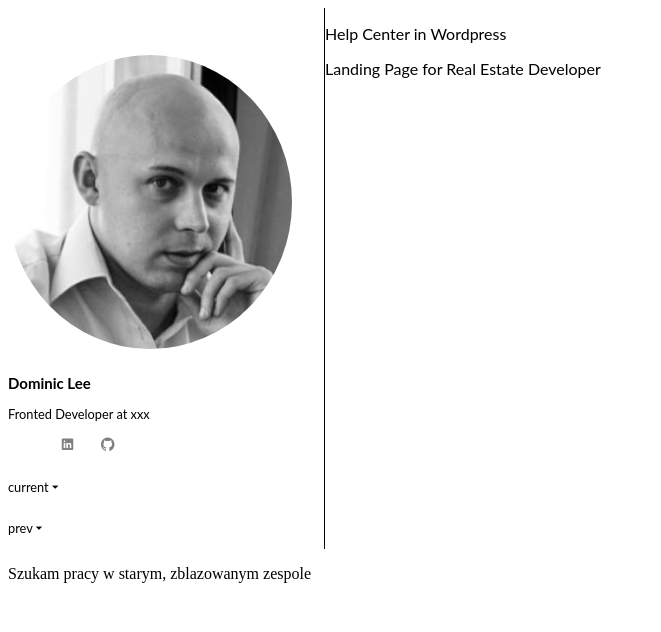
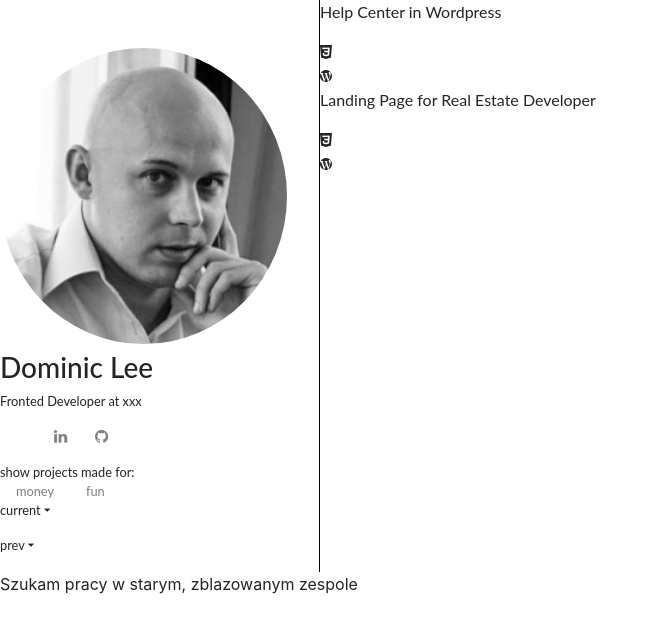
Before and after one commit to codezaur/folio, an Angular app: page / in a window 1280 px wide. Shown: the top 632 px of the page, without its empty margins (0-661 px from the left). Built offline with nearby package versions, Linux system fonts and the light colour scheme.

Commit message:
testing font icons

```diff
--- a/angular.json
+++ b/angular.json
@@ -28,7 +28,9 @@
             ],
             "styles": [
               "src/styles.scss",
-              "node_modules/ionicons/dist/scss/ionicons.scss"
+              "node_modules/ionicons/dist/scss/ionicons.scss",
+              "node_modules/font-awesome/css/font-awesome.css",
+              "node_modules/bootstrap/scss/bootstrap.scss"
             ],
             "scripts": [],
             "es5BrowserSupport": true
--- a/package.json
+++ b/package.json
@@ -19,7 +19,9 @@
     "@angular/platform-browser": "~7.2.0",
     "@angular/platform-browser-dynamic": "~7.2.0",
     "@angular/router": "~7.2.0",
+    "bootstrap": "^4.3.1",
     "core-js": "^2.5.4",
+    "font-awesome": "^4.7.0",
     "ionicons": "^4.6.3",
     "rxjs": "~6.3.3",
     "tslib": "^1.9.0",
--- a/src/app/bio/bio.component.html
+++ b/src/app/bio/bio.component.html
@@ -6,16 +6,26 @@
     <h3 class="intro-name">Dominic Lee</h3>
     <p class="intro-title">Fronted Developer at xxx</p>
     <ul>
-      <li> <a href="https://www.linkedin.com/in/dominiklipinski/"
-              target="_blank">
-              <i class="icon ion-logo-linkedin"></i></a>
+      <li>
+        <a href="https://www.linkedin.com/in/dominiklipinski/"
+          target="_blank">
+          <!-- <i class="icon ion-logo-linkedin"></i> -->
+          <i class="fa fa-linkedin"></i>
+        </a>
       </li>
-      <li> <a href="https://github.com/codezaur"
-        target="_blank">
-        <i class="icon ion-logo-github"></i></a>
+      <li>
+        <a href="https://github.com/codezaur"
+          target="_blank">
+            <!-- <i class="icon ion-logo-github"></i> -->
+          <i class="fa fa-github"></i>
+        </a>
       </li>
     </ul>
   </div>
+  <section class="projects">
+    show projects made for: <br>
+    <a href="#">money</a> <a href="">fun</a>
+  </section>
   <section class="current">
     <p class="exp" (click)="showCurrent()" >current <i
       [className]="currentVisible? 'ion-md-arrow-dropup' : 'ion-md-arrow-dropdown'"></i>
--- a/src/app/bio/bio.component.scss
+++ b/src/app/bio/bio.component.scss
@@ -39,6 +39,15 @@
   }
 }
 
+// ---- PROJECTS ----
+.projects {
+  a {
+    text-decoration: none;
+    color: grey;
+    margin: 0 5%;
+  }
+}
+
 // ---- EXPERIENCE ----
 .exp {
   cursor: pointer;
--- a/src/app/projects/projects.component.html
+++ b/src/app/projects/projects.component.html
@@ -2,6 +2,9 @@
 
     <div *ngFor="let item of selected" class="project">
       <p>{{item.name}}</p>
+      <div *ngFor="let item of selected[0].tech">
+          <i class={{item}}></i>
+      </div>
     </div>
 
 </section>
--- a/src/app/projects/projects.component.scss
+++ b/src/app/projects/projects.component.scss
@@ -0,0 +1 @@
+.fa { font-family: 'FontAwesome' !important; }
--- a/src/app/projects/projects.component.ts
+++ b/src/app/projects/projects.component.ts
@@ -17,6 +17,7 @@ export class ProjectsComponent implements OnInit {
        desc: 'customisation of WP theme in line with provided graphical project',
        live: 'https://help.reservis.pl/',
        tech: ['ion-logo-css3', 'ion-logo-wordpress'],
+      //  tech: ['fas fa-css3-alt', 'fas fa-wordpress', 'fa fa-php', 'fa fa-wordpress'],
        pic: '../../assets/img/wpreservis.png'
       },
       {name: 'Landing Page for Real Estate Developer',
--- a/src/index.html
+++ b/src/index.html
@@ -4,7 +4,6 @@
   <meta charset="utf-8">
   <title>Folio</title>
   <base href="/">
-
   <meta name="viewport" content="width=device-width, initial-scale=1">
   <link rel="icon" type="image/x-icon" href="favicon.ico">
 </head>
```
Also changed, not shown: 1 other file (tests, documents, lock files or other folders).
